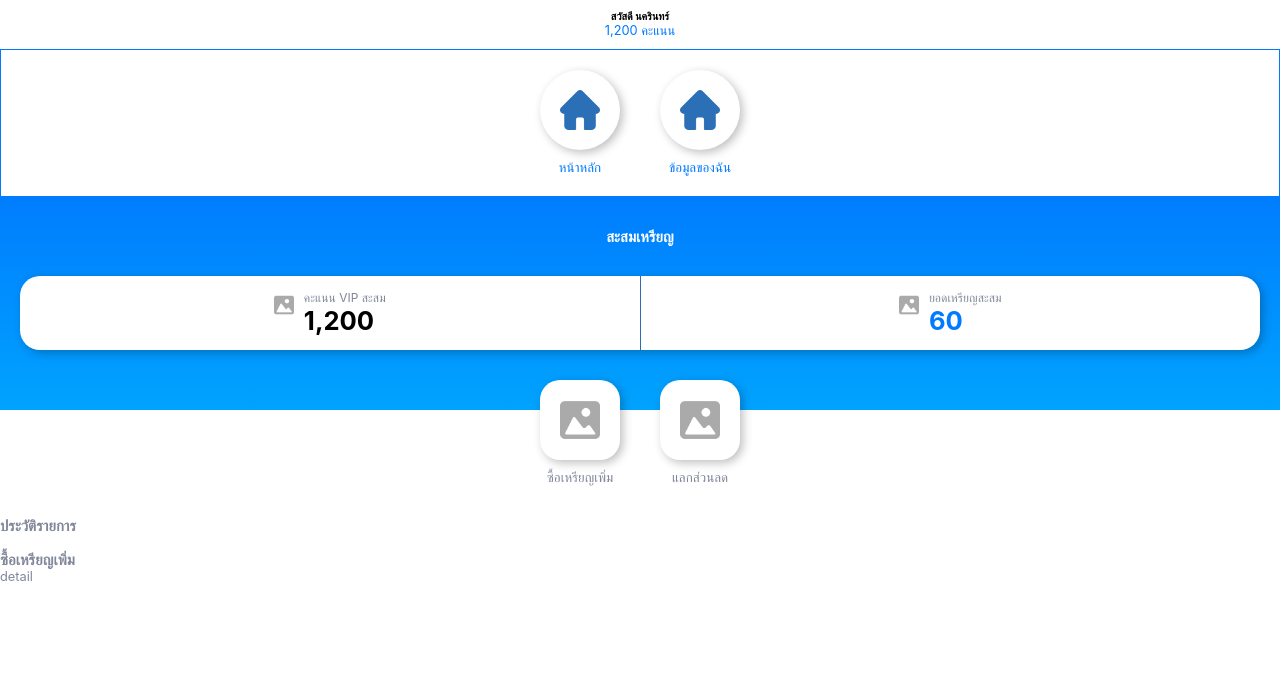
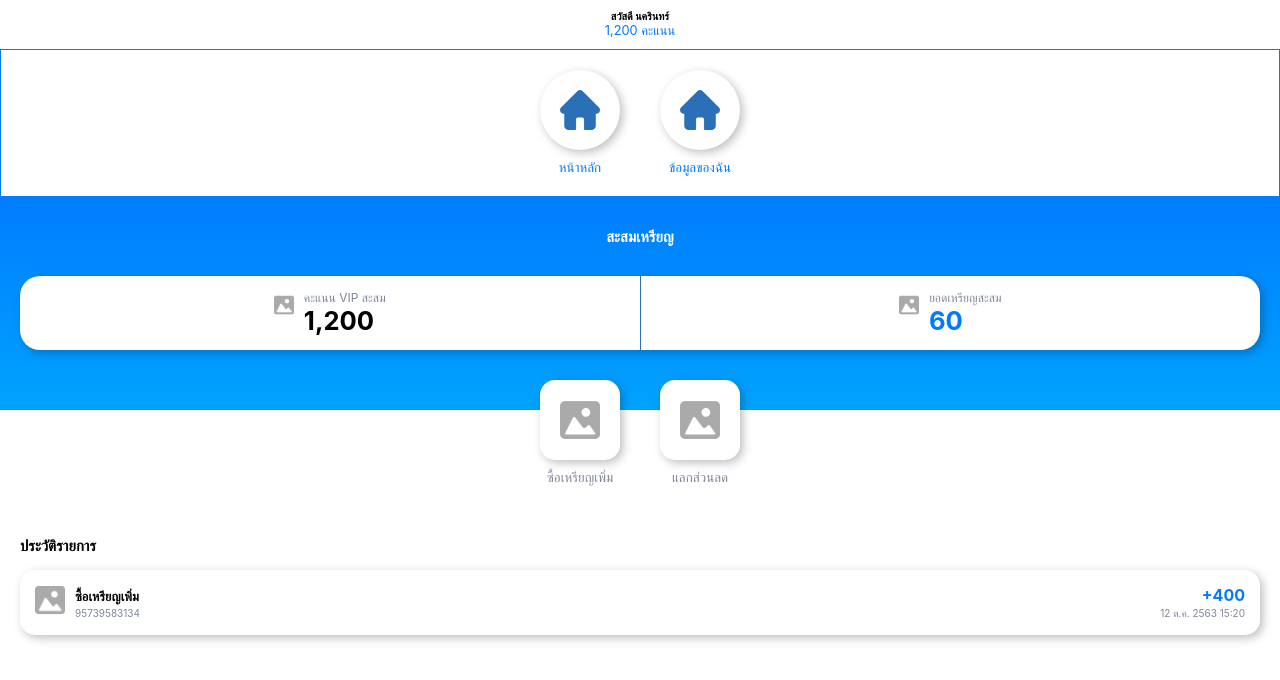
Before and after one commit to artherzno/pmi, a React (Create React App) app: page / in a window 1280 px wide. Shown: the top 680 px of the page. Built offline with nearby package versions, Linux system fonts and the light colour scheme.

Commit message:
- Edit transaction item

```diff
--- a/src/App.scss
+++ b/src/App.scss
@@ -28,7 +28,7 @@ button {
 .btn-square {
 
     .btn-image {
-        border-radius: 20px;
+        border-radius: 15px;
         background-color: $fill-white;
         box-shadow: 3px 3px 10px rgba(0,0,0,0.25);
         width: 40px;
@@ -159,3 +159,54 @@ body {
     padding-bottom: 30px;
     text-align: center;
 }
+
+.main-transaction {
+    padding: 20px;
+
+    .main-transaction-title {
+        color: $fill-black;
+        margin-bottom: 15px;
+    }
+
+    .main-transaction-item {
+        flex-direction: row;
+        display: flex;
+        padding: 15px;
+        border-radius: 15px;
+        box-shadow: 3px 3px 10px rgba(0,0,0,0.25);
+
+        img {
+            width: 30px;
+            height: 30px;
+            display: inline-block;
+            flex: 0;
+        }
+
+        ._detail {
+            flex: 1;
+            margin-left: 10px;
+
+            ._status, ._idtimestmp {
+                span {
+                    display: inline-block;
+                    width: 50%;
+
+                    &:last-child {
+                        text-align: right;
+                    }
+
+                    &.font-blue {
+                        font-size: 16px;
+                    }
+                }
+            }
+
+            ._idtimestmp {
+                span {
+                    font-size: 10px;
+                }
+            }
+        }
+
+    }
+}
--- a/src/components/MainTransaction.js
+++ b/src/components/MainTransaction.js
@@ -4,7 +4,7 @@ import MainTransactionItem from './MainTransactionItem';
 function MainTransaction() {
     return (
         <div className="main-transaction">
-            <h3>ประวัติรายการ</h3>
+            <h3 className="main-transaction-title">ประวัติรายการ</h3>
             <MainTransactionItem />
         </div>
     )
--- a/src/components/MainTransactionItem.js
+++ b/src/components/MainTransactionItem.js
@@ -1,12 +1,20 @@
 import React from 'react';
+
+import NoImage from '../img/noimage.png';
 
 function MainTransactionItem() {
     return (
-        <div className="main-transaction-item ">
-            <img />
-            <div>
-                <h3>ซื้อเหรียญเพิ่ม</h3>
-                <p>detail</p>
+        <div className="main-transaction-item">
+            <img src={NoImage} alt="icon" />
+            <div className="_detail">
+                <div className="_status">
+                    <span className="font-black"><b>ซื้อเหรียญเพิ่ม</b></span>
+                    <span className="font-blue"><b>+400</b></span>
+                </div>
+                <div className="_idtimestmp">
+                    <span>95739583134</span>
+                    <span>12 ต.ค. 2563 15:20</span>
+                </div>
             </div>
         </div>
     )
```
